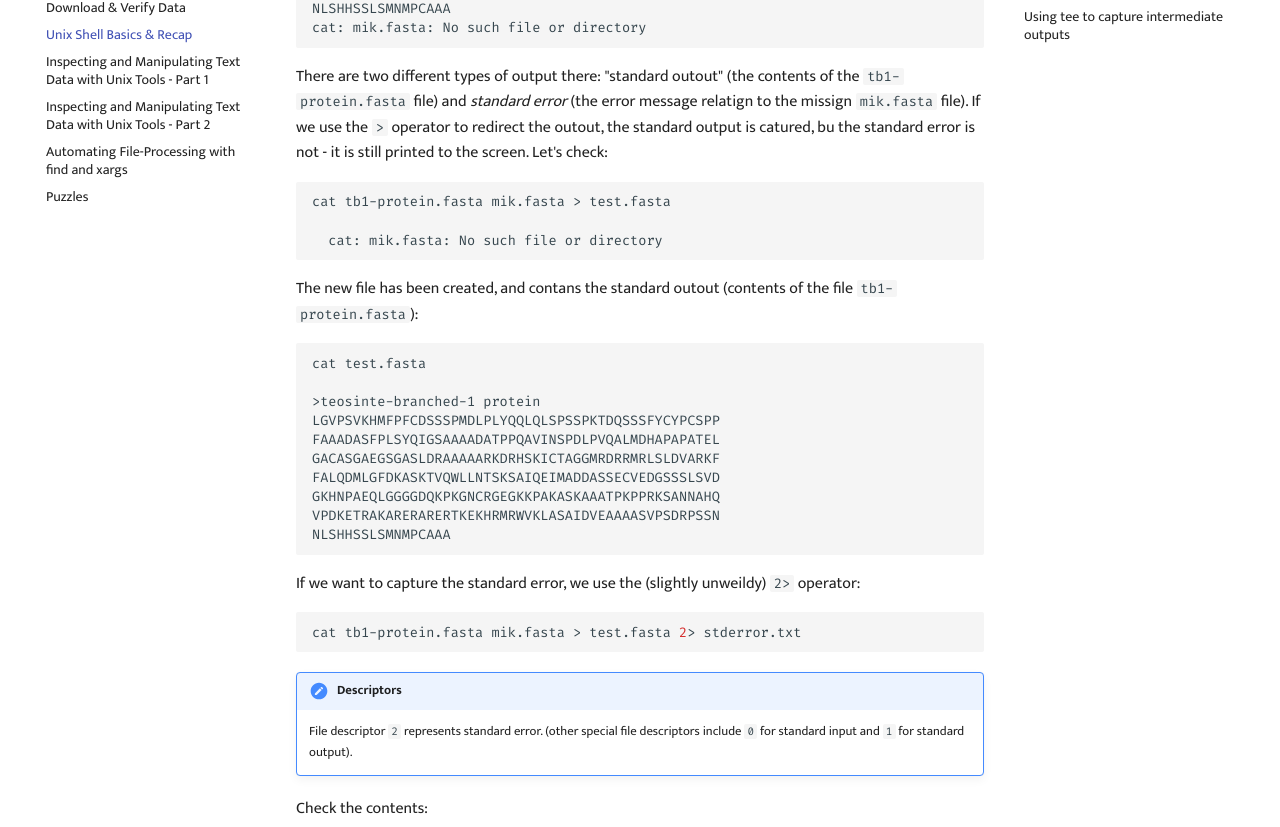
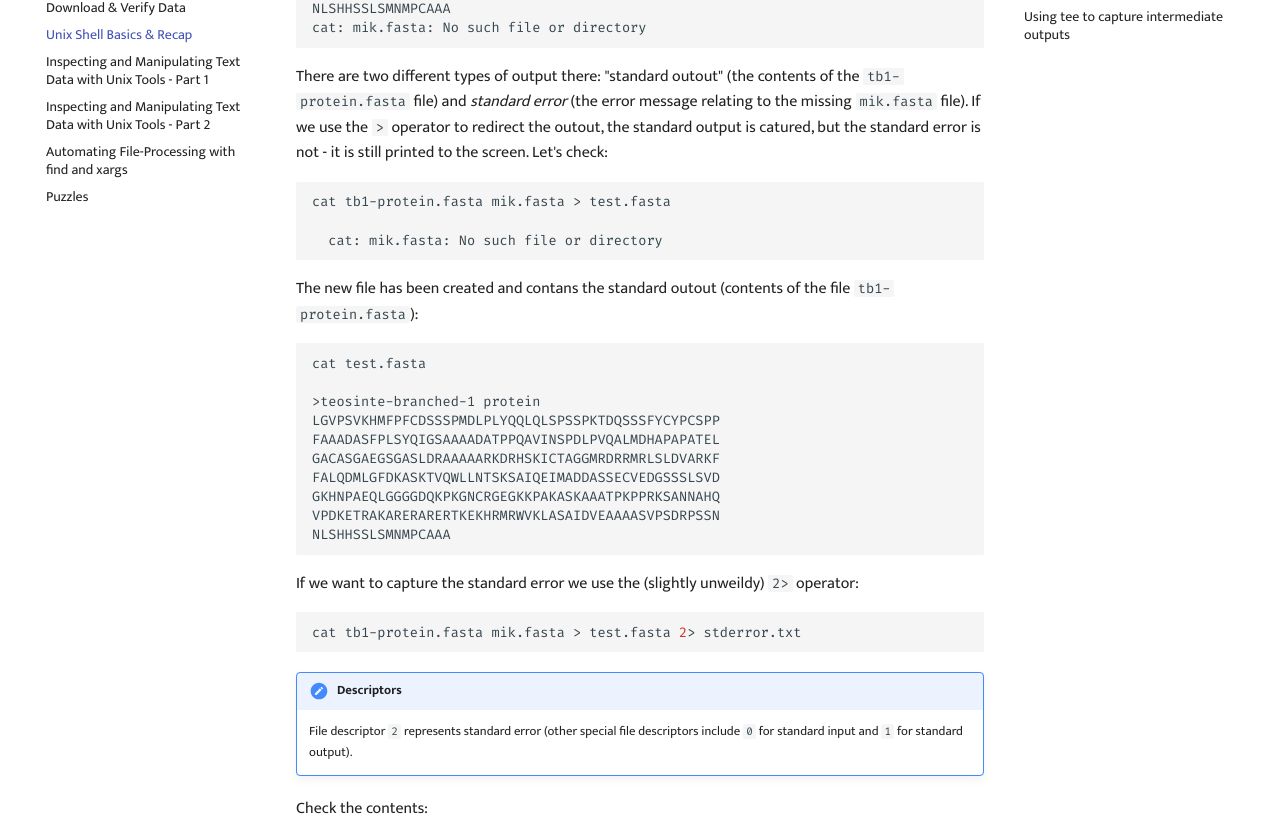
Before and after one commit to GenomicsAotearoa/shell-for-bioinformatics, an MkDocs documentation site: the page built from docs/2_unixshellbasics.md, in a window 1280 px wide and 1400 px high, scrolled down 2360 px. Shown: the part 172-999 px from the top of the window. Built offline with MkDocs 1.6.1 and Material for MkDocs 9.7.7, drawn with Linux system fonts in a browser that asks for light colours; comment, search, counter and statistics services are not loaded; the version menu is left out; some of the changed text lies outside the part shown.

Commit message:
Minor spelling edits for shellbasics

````diff
--- a/docs/2_unixshellbasics.md
+++ b/docs/2_unixshellbasics.md
@@ -19,11 +19,11 @@ man mkdir
 !!! note "Key commands for navigating around the filesystem are:"
 
     - `ls` - list the contents of the current directory
-    - `ls -l` - list the contents of the current directory in more detail.
+    - `ls -l` - list the contents of the current directory in more detail
     - `pwd` - show the location of the current directory
     - `cd DIR` - change directory to directory DIR (DIR must be in your current directory - you should see its name when you type `ls` OR you need to specify either a full or relative path to DIR)
-    - `cd -` - change back to the last directory you were in.
-    - `cd` (also `cd ~/`)- change to your home directory
+    - `cd -` - change back to the last directory you were in
+    - `cd` (also `cd ~/`) - change to your home directory
     - `cd ..` - change to the directory one level above
 
 !!! note "Other useful commands:"
@@ -116,7 +116,7 @@ NLSHHSSLSMNMPCAAA
 cat: mik.fasta: No such file or directory
 ```
 
-There are two different types of output there: "standard outout" (the contents of the `tb1-protein.fasta` file) and *standard error* (the error message relatign to the missign `mik.fasta` file). If we use the `>` operator to redirect the outout, the standard output is catured, bu the standard error is not - it is still printed to the screen.  Let's check:
+There are two different types of output there: "standard outout" (the contents of the `tb1-protein.fasta` file) and *standard error* (the error message relating to the missing `mik.fasta` file). If we use the `>` operator to redirect the outout, the standard output is catured, but the standard error is not - it is still printed to the screen.  Let's check:
 
 ``` bash
 cat tb1-protein.fasta mik.fasta > test.fasta
@@ -124,7 +124,7 @@ cat tb1-protein.fasta mik.fasta > test.fasta
   cat: mik.fasta: No such file or directory
 ```
 
-The new file has been created, and contans the standard outout (contents of the file `tb1-protein.fasta`):
+The new file has been created and contans the standard outout (contents of the file `tb1-protein.fasta`):
 
 ```bash
 cat test.fasta
@@ -139,7 +139,7 @@ VPDKETRAKARERARERTKEKHRMRWVKLASAIDVEAAAASVPSDRPSSN
 NLSHHSSLSMNMPCAAA
 ```
 
-If we want to capture the standard error, we use the (slightly unweildy) `2>` operator:
+If we want to capture the standard error we use the (slightly unweildy) `2>` operator:
 
 ```bash
 cat tb1-protein.fasta mik.fasta > test.fasta 2> stderror.txt
@@ -147,7 +147,7 @@ cat tb1-protein.fasta mik.fasta > test.fasta 2> stderror.txt
 
 !!! Descriptors
 
-    File descriptor `2` represents standard error. (other special file descriptors include `0` for standard input and `1` for standard output).
+    File descriptor `2` represents standard error (other special file descriptors include `0` for standard input and `1` for standard output).
 
 Check the contents:
 
````
Also changed, not shown: other parts of docs/2_unixshellbasics.md (+5 -5 lines).
